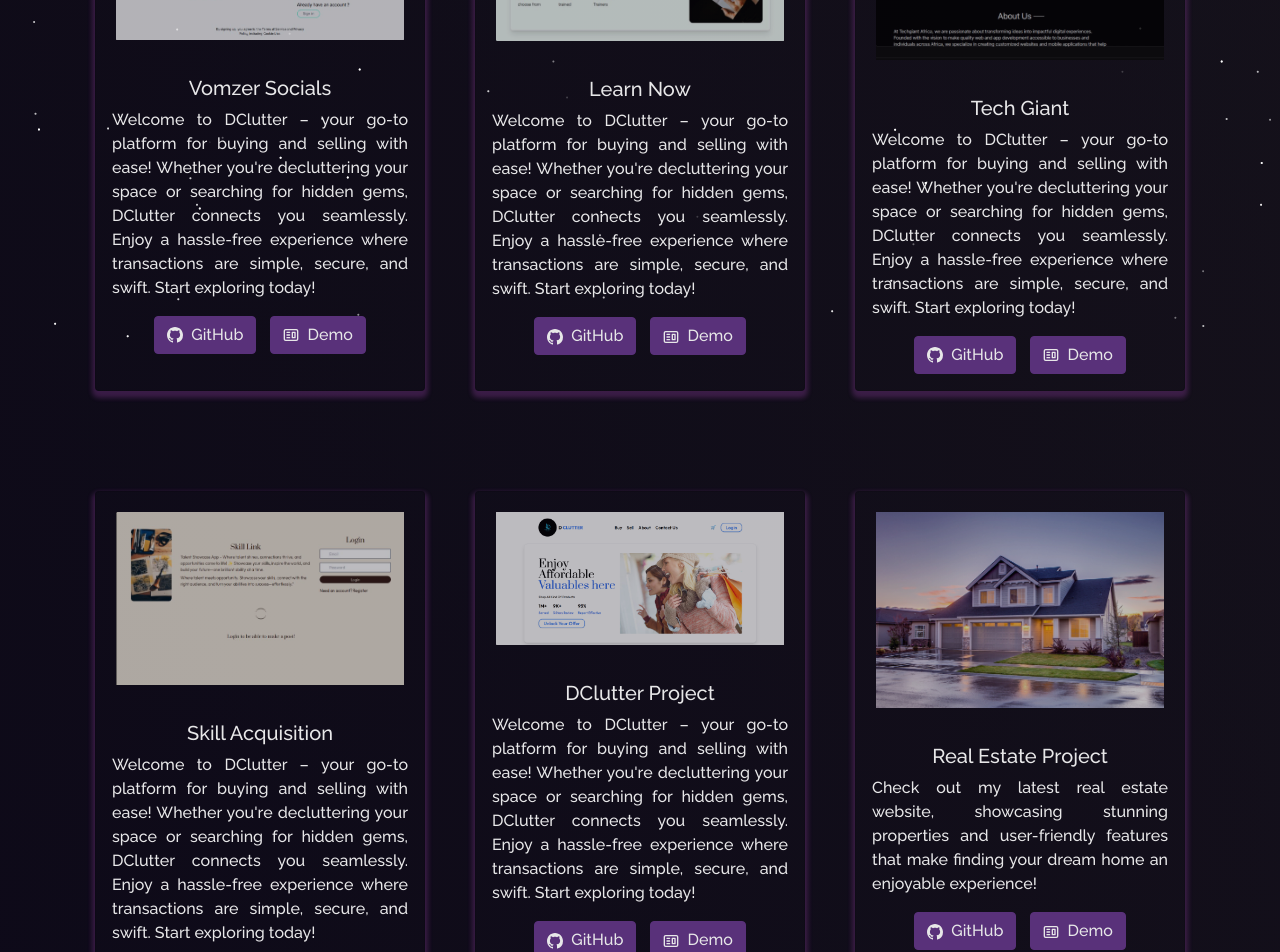
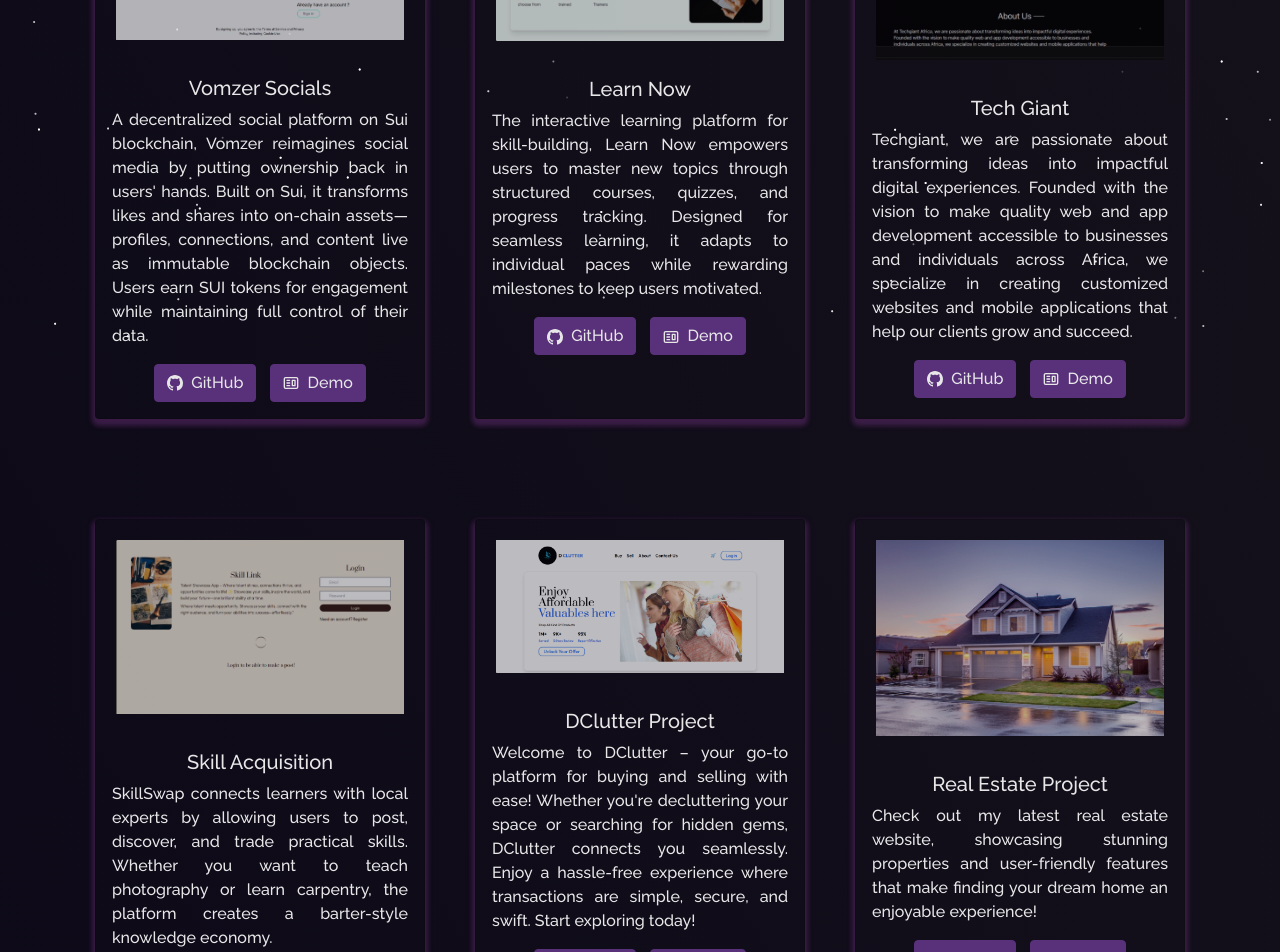
Before and after one commit to davidojo1144/Port_Folio, a React (Create React App) app in the folder Portfolio/: page /project in a window 1280 px wide. Shown: the part 460-1412 px from the top of the page. Built offline with nearby package versions, Linux system fonts and the light colour scheme.

Commit message:
Portfolio

```diff
--- a/Portfolio/src/components/Projects/Projects.js
+++ b/Portfolio/src/components/Projects/Projects.js
@@ -30,7 +30,7 @@ function Projects() {
               imgPath={vomzer}
               isBlog={false}
               title="Vomzer Socials"
-              description="Welcome to DClutter – your go-to platform for buying and selling with ease! Whether you're decluttering your space or searching for hidden gems, DClutter connects you seamlessly. Enjoy a hassle-free experience where transactions are simple, secure, and swift. Start exploring today!"
+              description="A decentralized social platform on Sui blockchain, Vomzer reimagines social media by putting ownership back in users' hands. Built on Sui, it transforms likes and shares into on-chain assets—profiles, connections, and content live as immutable blockchain objects. Users earn SUI tokens for engagement while maintaining full control of their data."
               ghLink="https://github.com/davidojo1144/D-Clutter-Project"
               demoLink="https://d-clutter-project.vercel.app/"
             />
@@ -41,7 +41,7 @@ function Projects() {
               imgPath={learnnow}
               isBlog={false}
               title="Learn Now"
-              description="Welcome to DClutter – your go-to platform for buying and selling with ease! Whether you're decluttering your space or searching for hidden gems, DClutter connects you seamlessly. Enjoy a hassle-free experience where transactions are simple, secure, and swift. Start exploring today!"
+              description="The interactive learning platform for skill-building, Learn Now empowers users to master new topics through structured courses, quizzes, and progress tracking. Designed for seamless learning, it adapts to individual paces while rewarding milestones to keep users motivated."
               ghLink="https://github.com/davidojo1144/D-Clutter-Project"
               demoLink="https://d-clutter-project.vercel.app/"
             />
@@ -52,9 +52,9 @@ function Projects() {
               imgPath={techgiant}
               isBlog={false}
               title="Tech Giant"
-              description="Welcome to DClutter – your go-to platform for buying and selling with ease! Whether you're decluttering your space or searching for hidden gems, DClutter connects you seamlessly. Enjoy a hassle-free experience where transactions are simple, secure, and swift. Start exploring today!"
-              ghLink="https://github.com/davidojo1144/D-Clutter-Project"
-              demoLink="https://d-clutter-project.vercel.app/"
+              description="Techgiant, we are passionate about transforming ideas into impactful digital experiences. Founded with the vision to make quality web and app development accessible to businesses and individuals across Africa, we specialize in creating customized websites and mobile applications that help our clients grow and succeed."
+              ghLink="https://github.com/davidojo1144/Tech_Giant_Africa"
+              demoLink="https://www.techgiant.africa/"
             />
           </Col>
 
@@ -63,7 +63,7 @@ function Projects() {
               imgPath={skillplatform}
               isBlog={false}
               title="Skill Acquisition"
-              description="Welcome to DClutter – your go-to platform for buying and selling with ease! Whether you're decluttering your space or searching for hidden gems, DClutter connects you seamlessly. Enjoy a hassle-free experience where transactions are simple, secure, and swift. Start exploring today!"
+              description="SkillSwap connects learners with local experts by allowing users to post, discover, and trade practical skills. Whether you want to teach photography or learn carpentry, the platform creates a barter-style knowledge economy."
               ghLink="https://github.com/davidojo1144/D-Clutter-Project"
               demoLink="https://d-clutter-project.vercel.app/"
             />
```
